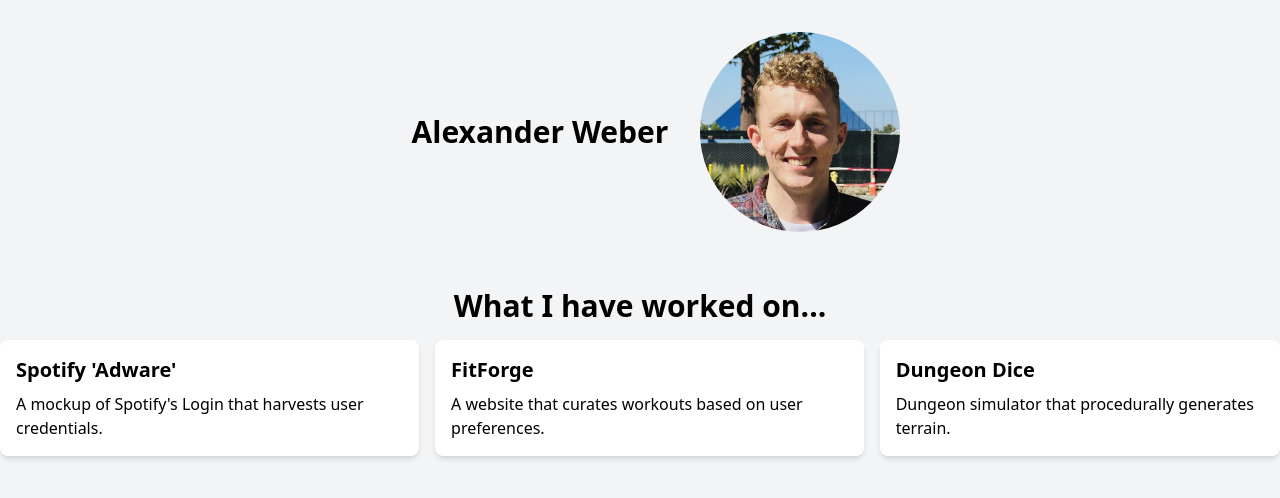
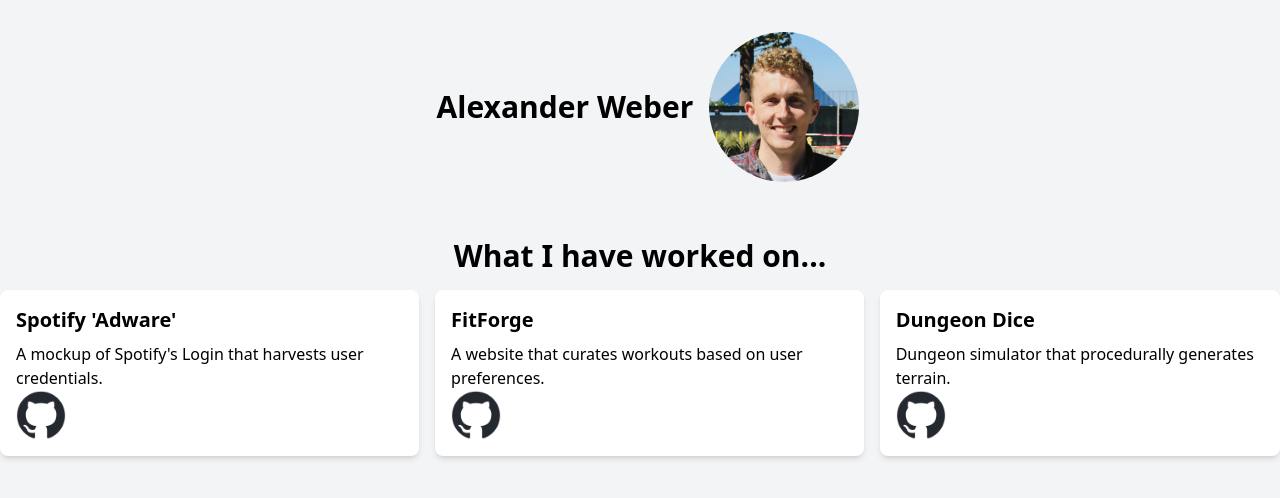
Before and after one commit to alexweber7373/portfolio, a website: page index.html in a window 1280 px wide. Drawn offline with Linux system fonts and the light colour scheme.

Commit message:
added github links to projects

```diff
--- a/index.html
+++ b/index.html
@@ -8,8 +8,8 @@
 </head>
 <body class="bg-gray-100">
     <div class="p-8 flex justify-center items-center">
-      <h1 class="text-3xl font-sans font-bold p-8">Alexander Weber</h1>
-      <img src="images/profile_picture.png" style="width: 200px; height:200px; border-radius: 50%;" class="">
+      <h1 class="text-3xl font-sans font-bold p-4">Alexander Weber</h1>
+      <img src="images/profile_picture.png" style="width: 150px; height:150px; border-radius: 50%;" class="">
     </div>
   <!-- What I have worked on... -->
   <div class="container mx-auto py-6">
@@ -19,18 +19,34 @@
               <!-- Box 1 Content -->
               <h2 class="text-xl font-semibold mb-2">Spotify 'Adware'</h2>
               <p>A mockup of Spotify's Login that harvests user credentials.</p>
+              <div >
+                <a href="https://github.com/alexweber7373/Spotify_Adware" target="_blank" ">
+                  <img src="icons/github-mark.png" style="width: 50px; height: 50px;">
+                </a>
+              </div>
           </div>
           <div class="w-75 h-75 bg-white p-4 rounded-lg shadow-md">
               <!-- Box 2 Content -->
               <h2 class="text-xl font-semibold mb-2">FitForge</h2>
               <p>A website that curates workouts based on user preferences.</p>
+              <div>
+                <a href="https://github.com/deanpayne6/fitForge" target="_blank" ">
+                  <img src="icons/github-mark.png" style="width: 50px; height: 50px;">
+                </a>
+              </div>
           </div>
           <div class="w-75 h-75 bg-white p-4 rounded-lg shadow-md">
               <!-- Box 3 Content -->
               <h2 class="text-xl font-semibold mb-2">Dungeon Dice</h2>
               <p>Dungeon simulator that procedurally generates terrain.</p>
+              <div class="">
+                <a href="https://github.com/alexweber7373/dungeondice" target="_blank" ">
+                  <img src="icons/github-mark.png" style="width: 50px; height: 50px;">
+                </a>
+              </div>
           </div>
       </div>
   </div>
+
 </body>
 </html>
```
Also changed, not shown: css/style.css, icons/github-mark.png (added).
